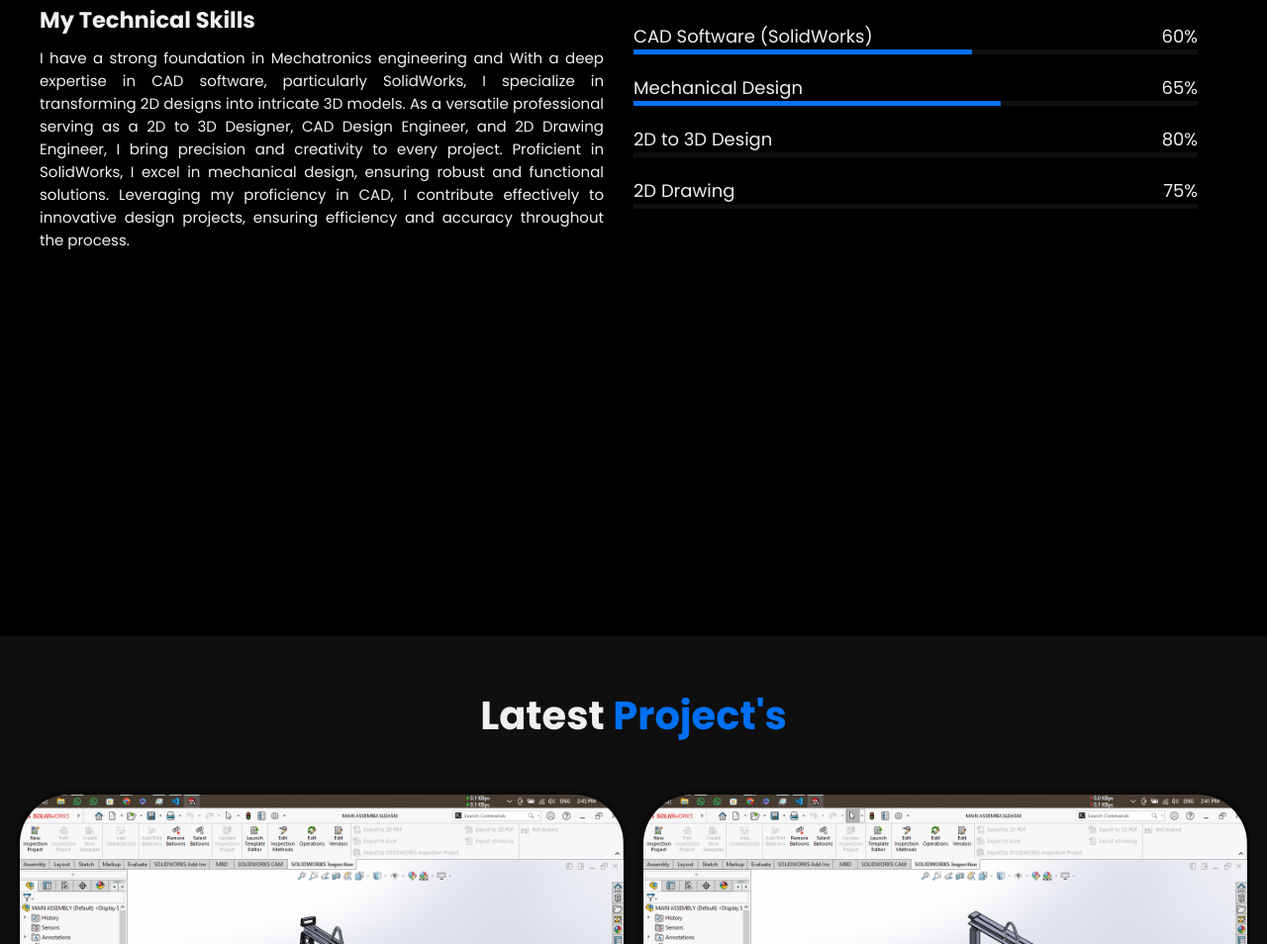
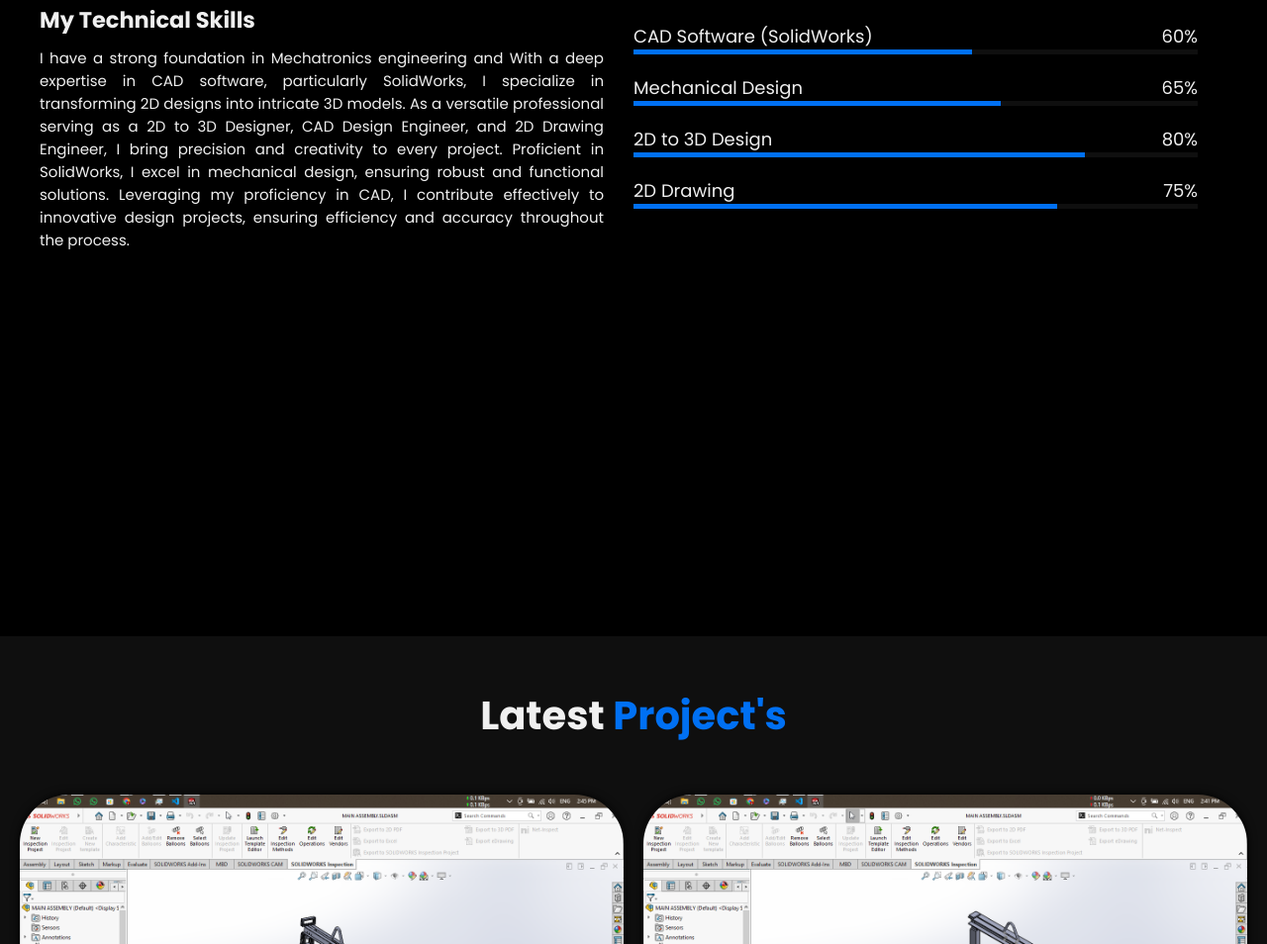
Before and after one commit to DesignWizardVigneshwaran/portfolio, a plain HTML site: page index.html in a window 1280 px wide. Shown: the part 1837-2791 px from the top of the page at 99% size. Drawn offline with nearby package versions, Linux system fonts and the light colour scheme.

Commit message:
Update styles.css

```diff
--- a/styles.css
+++ b/styles.css
@@ -256,10 +256,10 @@
 .skill-cont .right .mechanical::before{
     width: 65%;
 }
-.skill-cont .right .2d-3d::before{
+.skill-cont .right .design2d-3d::before{
     width: 80%;
 }
-.skill-cont .right .2d::before{
+.skill-cont .right .drawing2d::before{
     width: 75%;
 }
 .skill-cont button{
```
